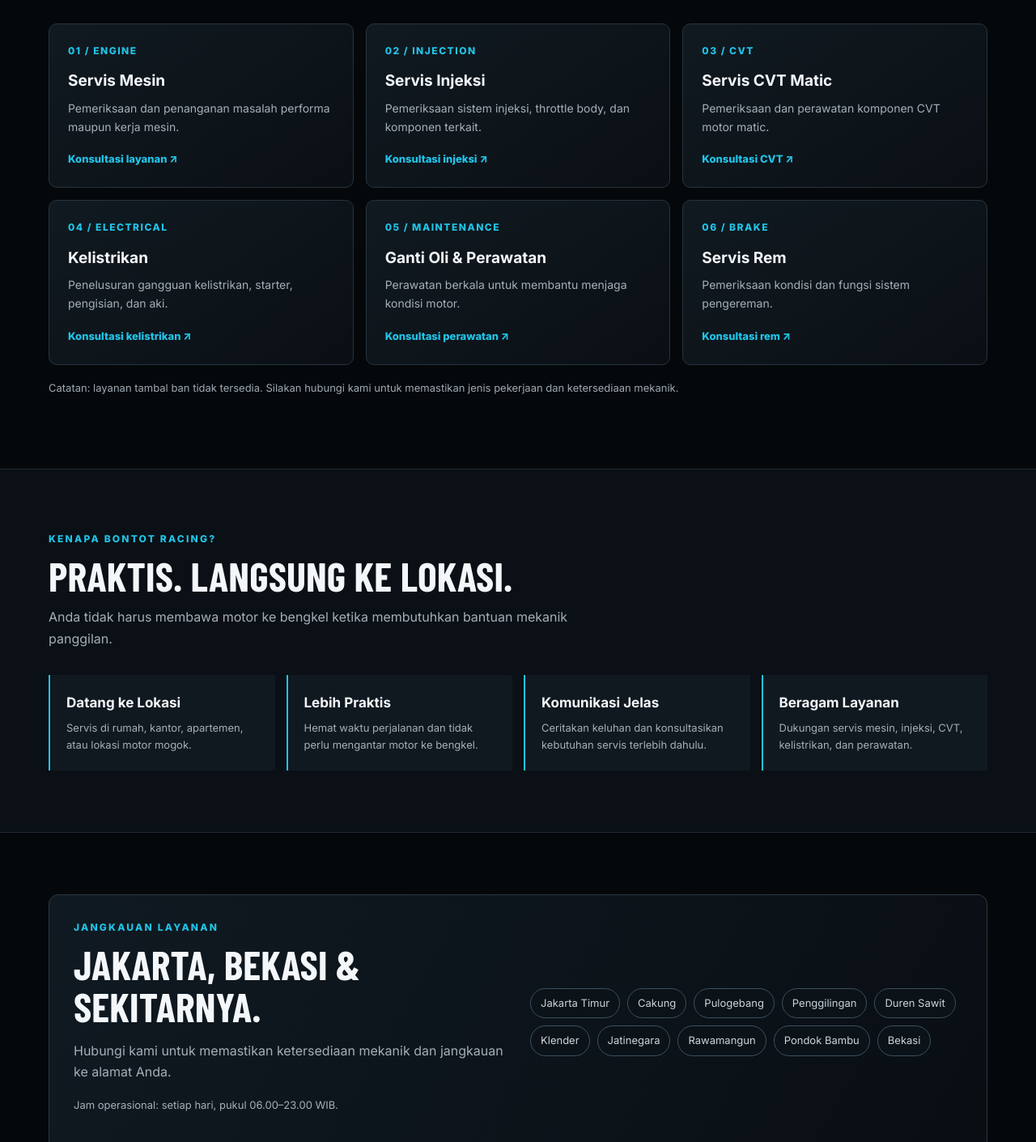
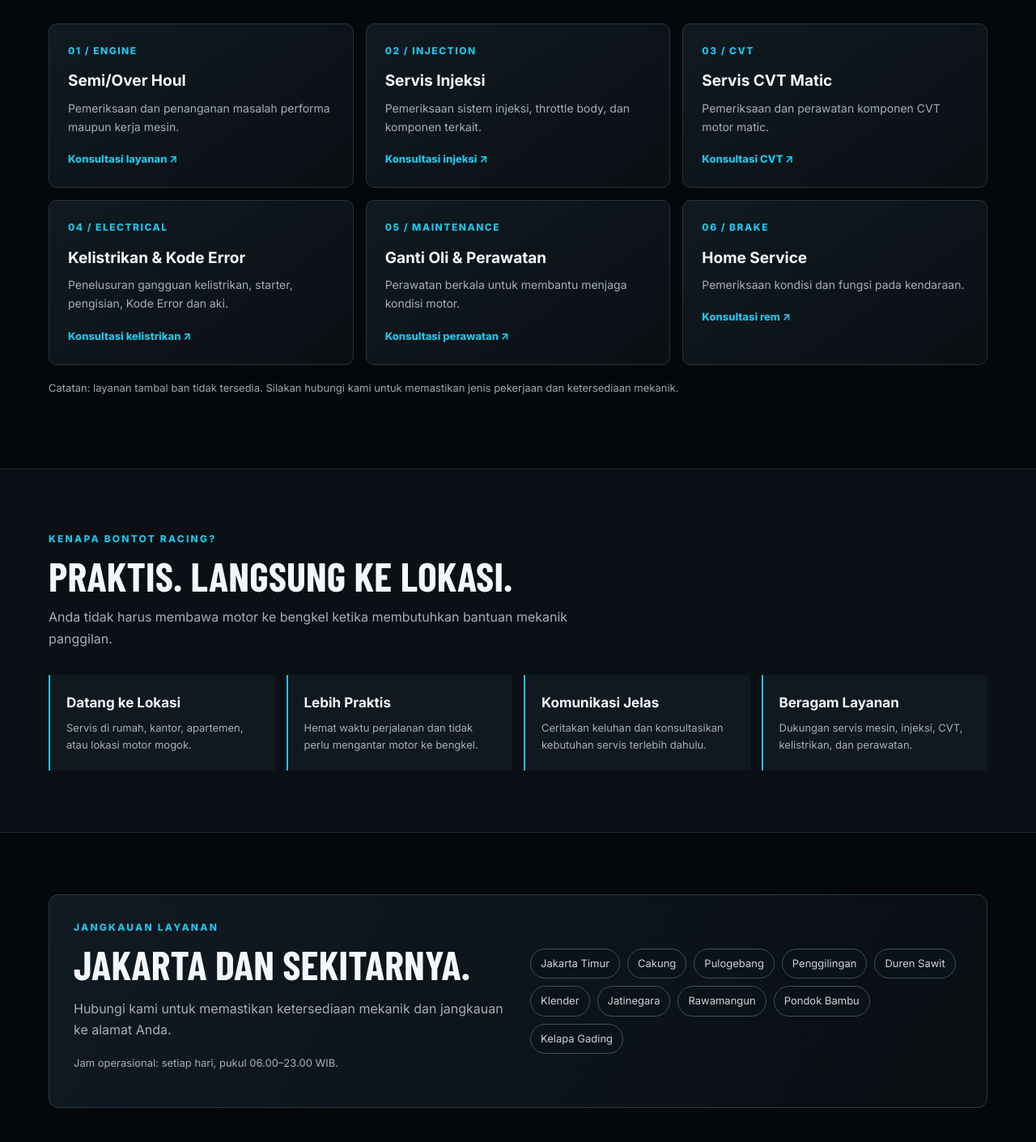
Before and after one commit to gannyracing/bontot, a plain HTML site: page index.html in a window 1280 px wide. Shown: the part 1027-2438 px from the top of the page at 81% size. Drawn offline with nearby package versions, Linux system fonts and the light colour scheme; a web font is replaced by a local one.

Commit message:
Revise service descriptions to remove 'Bekasi'
Updated service descriptions to remove 'Bekasi' for clarity.

```diff
--- a/index.html
+++ b/index.html
@@ -6,7 +6,7 @@
   <meta name="theme-color" content="#05080b">
   <meta name="robots" content="index,follow,max-image-preview:large">
   <title>BONTOT RACING | Servis Motor Panggilan Jakarta & Bekasi</title>
-  <meta name="description" content="BONTOT RACING melayani servis motor panggilan di Jakarta, Bekasi dan sekitarnya. Servis mesin, injeksi, CVT, kelistrikan, rem dan ganti oli. Mekanik datang ke lokasi Anda.">
+  <meta name="description" content="BONTOT RACING melayani servis motor panggilan di Jakarta dan sekitarnya. Servis mesin, injeksi, CVT, kelistrikan, rem dan ganti oli. Mekanik datang ke lokasi Anda.">
   <link rel="canonical" href="https://bontotracing.my.id/">
   <link rel="icon" href="bontot-racing-logo.jpg" type="image/jpeg">
   <meta property="og:type" content="website">
@@ -18,7 +18,7 @@
   <meta property="og:image" content="https://bontotracing.my.id/bontot-racing-logo.jpg">
   <meta name="twitter:card" content="summary_large_image">
   <meta name="twitter:title" content="BONTOT RACING | Servis Motor Panggilan">
-  <meta name="twitter:description" content="Servis motor panggilan Jakarta, Bekasi dan sekitarnya.">
+  <meta name="twitter:description" content="Servis motor panggilan Jakarta dan sekitarnya.">
   <meta name="twitter:image" content="https://bontotracing.my.id/bontot-racing-logo.jpg">
 
   <link rel="preconnect" href="https://fonts.googleapis.com">
@@ -137,10 +137,9 @@
     "url":"https://bontotracing.my.id/",
     "image":"https://bontotracing.my.id/bontot-racing-logo.jpg",
     "telephone":"+628985025546",
-    "description":"Layanan servis motor panggilan untuk Jakarta, Bekasi dan sekitarnya. Mekanik datang ke lokasi pelanggan.",
+    "description":"Layanan servis motor panggilan untuk Jakarta dan sekitarnya. Mekanik datang ke lokasi pelanggan.",
     "areaServed":[
       {"@type":"City","name":"Jakarta"},
-      {"@type":"City","name":"Bekasi"}
     ],
     "openingHoursSpecification":[{
       "@type":"OpeningHoursSpecification",
@@ -197,12 +196,12 @@
       <div class="wrap">
         <div class="section-head"><div class="kicker">Layanan Kami</div><h2>Solusi untuk kebutuhan motor Anda.</h2><p>Pilih layanan yang dibutuhkan. Ceritakan keluhan motor melalui WhatsApp agar kami dapat membantu mengarahkan pemeriksaan.</p></div>
         <div class="services">
-          <article class="service"><div class="num">01 / ENGINE</div><h3>Servis Mesin</h3><p>Pemeriksaan dan penanganan masalah performa maupun kerja mesin.</p><a class="wa-link" data-wa-location="service_engine" href="https://wa.me/628985025546?text=Halo%20BONTOT%20RACING%2C%20saya%20ingin%20konsultasi%20servis%20mesin." target="_blank" rel="noopener">Konsultasi layanan ↗</a></article>
+          <article class="service"><div class="num">01 / ENGINE</div><h3>Semi/Over Houl</h3><p>Pemeriksaan dan penanganan masalah performa maupun kerja mesin.</p><a class="wa-link" data-wa-location="service_engine" href="https://wa.me/628985025546?text=Halo%20BONTOT%20RACING%2C%20saya%20ingin%20konsultasi%20servis%20mesin." target="_blank" rel="noopener">Konsultasi layanan ↗</a></article>
           <article class="service"><div class="num">02 / INJECTION</div><h3>Servis Injeksi</h3><p>Pemeriksaan sistem injeksi, throttle body, dan komponen terkait.</p><a class="wa-link" data-wa-location="service_injection" href="https://wa.me/628985025546?text=Halo%20BONTOT%20RACING%2C%20saya%20ingin%20konsultasi%20servis%20injeksi." target="_blank" rel="noopener">Konsultasi injeksi ↗</a></article>
           <article class="service"><div class="num">03 / CVT</div><h3>Servis CVT Matic</h3><p>Pemeriksaan dan perawatan komponen CVT motor matic.</p><a class="wa-link" data-wa-location="service_cvt" href="https://wa.me/628985025546?text=Halo%20BONTOT%20RACING%2C%20saya%20ingin%20konsultasi%20servis%20CVT." target="_blank" rel="noopener">Konsultasi CVT ↗</a></article>
-          <article class="service"><div class="num">04 / ELECTRICAL</div><h3>Kelistrikan</h3><p>Penelusuran gangguan kelistrikan, starter, pengisian, dan aki.</p><a class="wa-link" data-wa-location="service_electrical" href="https://wa.me/628985025546?text=Halo%20BONTOT%20RACING%2C%20saya%20ingin%20konsultasi%20masalah%20kelistrikan." target="_blank" rel="noopener">Konsultasi kelistrikan ↗</a></article>
+          <article class="service"><div class="num">04 / ELECTRICAL</div><h3>Kelistrikan & Kode Error</h3><p>Penelusuran gangguan kelistrikan, starter, pengisian, Kode Error dan aki.</p><a class="wa-link" data-wa-location="service_electrical" href="https://wa.me/628985025546?text=Halo%20BONTOT%20RACING%2C%20saya%20ingin%20konsultasi%20masalah%20kelistrikan." target="_blank" rel="noopener">Konsultasi kelistrikan ↗</a></article>
           <article class="service"><div class="num">05 / MAINTENANCE</div><h3>Ganti Oli & Perawatan</h3><p>Perawatan berkala untuk membantu menjaga kondisi motor.</p><a class="wa-link" data-wa-location="service_maintenance" href="https://wa.me/628985025546?text=Halo%20BONTOT%20RACING%2C%20saya%20ingin%20konsultasi%20ganti%20oli%20dan%20perawatan." target="_blank" rel="noopener">Konsultasi perawatan ↗</a></article>
-          <article class="service"><div class="num">06 / BRAKE</div><h3>Servis Rem</h3><p>Pemeriksaan kondisi dan fungsi sistem pengereman.</p><a class="wa-link" data-wa-location="service_brake" href="https://wa.me/628985025546?text=Halo%20BONTOT%20RACING%2C%20saya%20ingin%20konsultasi%20servis%20rem." target="_blank" rel="noopener">Konsultasi rem ↗</a></article>
+          <article class="service"><div class="num">06 / BRAKE</div><h3>Home Service</h3><p>Pemeriksaan kondisi dan fungsi pada kendaraan.</p><a class="wa-link" data-wa-location="service_brake" href="https://wa.me/628985025546?text=Halo%20BONTOT%20RACING%2C%20saya%20ingin%20konsultasi%20servis%20rem." target="_blank" rel="noopener">Konsultasi rem ↗</a></article>
         </div>
         <p class="notice">Catatan: layanan tambal ban tidak tersedia. Silakan hubungi kami untuk memastikan jenis pekerjaan dan ketersediaan mekanik.</p>
       </div>
@@ -222,9 +221,9 @@
 
     <section id="area">
       <div class="wrap area-box">
-        <div><div class="kicker">Jangkauan Layanan</div><h2>Jakarta, Bekasi & sekitarnya.</h2><p>Hubungi kami untuk memastikan ketersediaan mekanik dan jangkauan ke alamat Anda.</p><p class="notice">Jam operasional: setiap hari, pukul 06.00–23.00 WIB.</p></div>
+        <div><div class="kicker">Jangkauan Layanan</div><h2>Jakarta dan sekitarnya.</h2><p>Hubungi kami untuk memastikan ketersediaan mekanik dan jangkauan ke alamat Anda.</p><p class="notice">Jam operasional: setiap hari, pukul 06.00–23.00 WIB.</p></div>
         <div class="area-tags">
-          <span class="tag">Jakarta Timur</span><span class="tag">Cakung</span><span class="tag">Pulogebang</span><span class="tag">Penggilingan</span><span class="tag">Duren Sawit</span><span class="tag">Klender</span><span class="tag">Jatinegara</span><span class="tag">Rawamangun</span><span class="tag">Pondok Bambu</span><span class="tag">Bekasi</span>
+          <span class="tag">Jakarta Timur</span><span class="tag">Cakung</span><span class="tag">Pulogebang</span><span class="tag">Penggilingan</span><span class="tag">Duren Sawit</span><span class="tag">Klender</span><span class="tag">Jatinegara</span><span class="tag">Rawamangun</span><span class="tag">Pondok Bambu</span><span class="tag">Kelapa Gading</span>
         </div>
       </div>
     </section>
```
